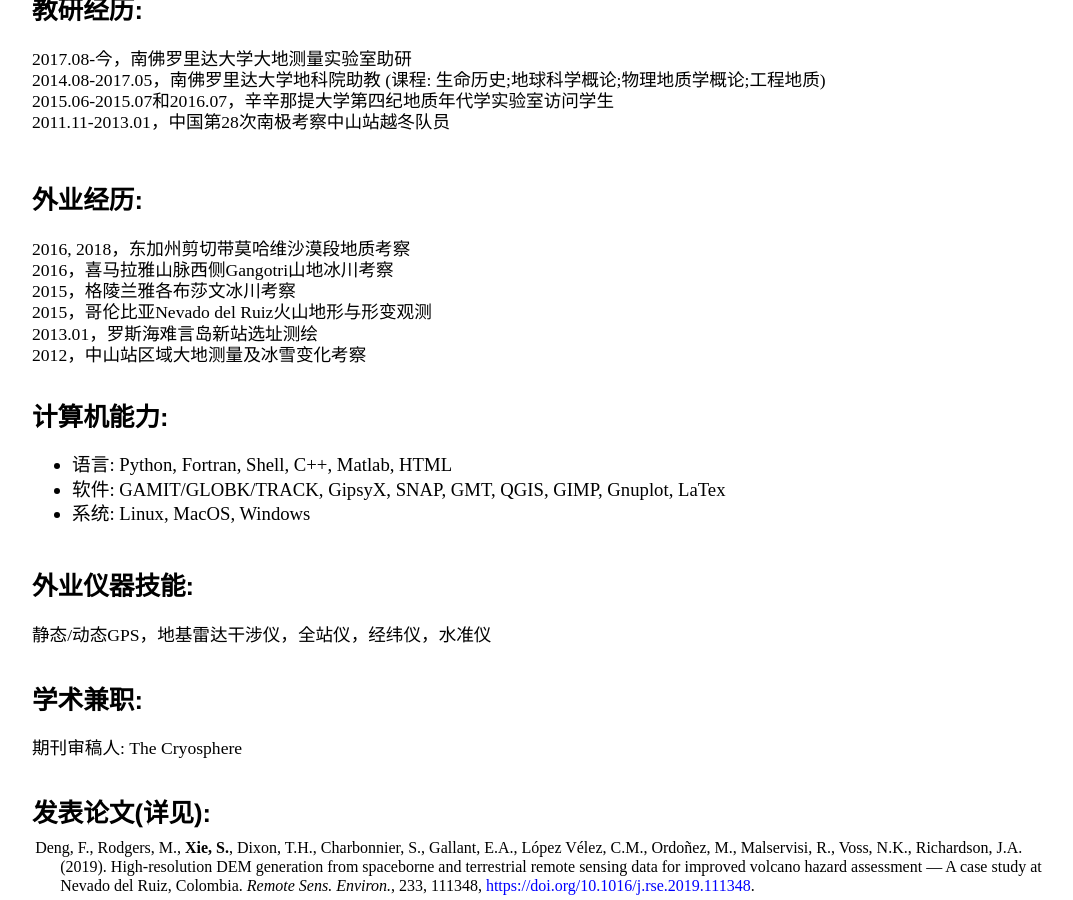
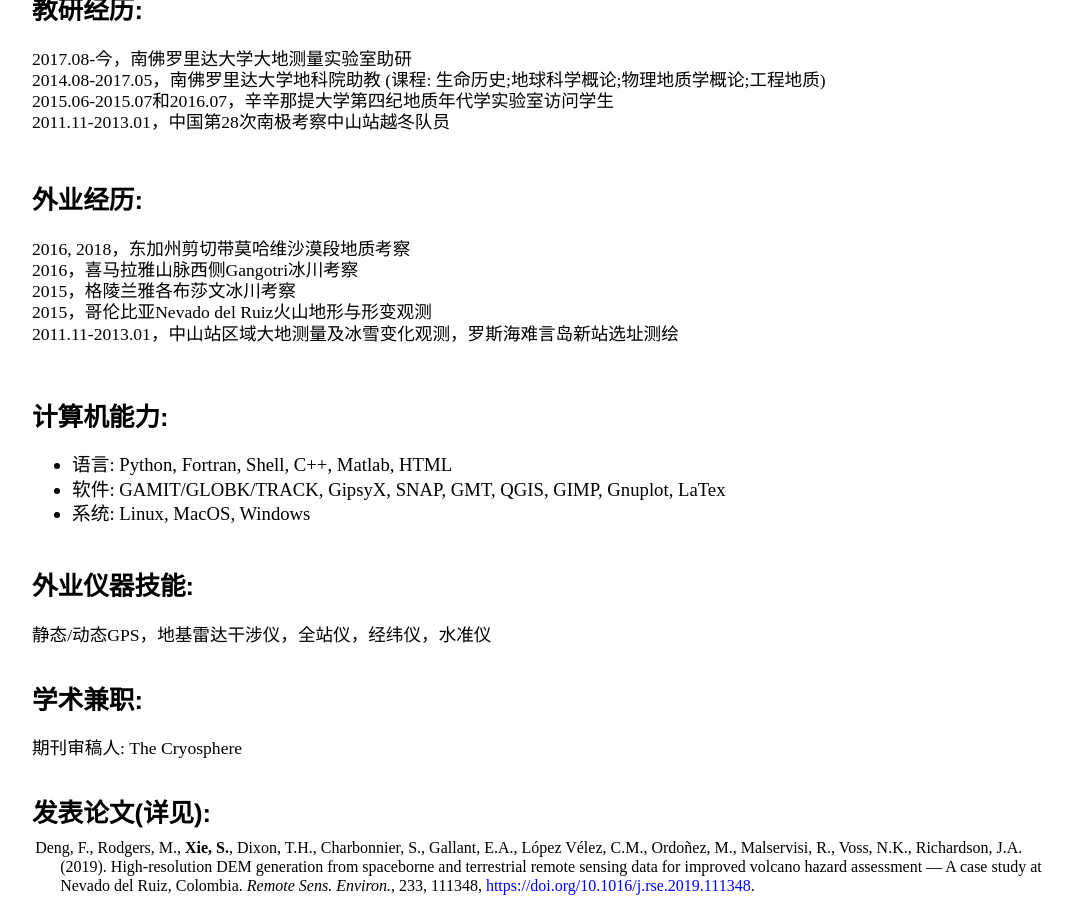
Before and after one commit to suruixie/suruixie.github.io, a Jekyll site: the page built from Chinese/index.html, in a window 1280 px wide and 900 px high, scrolled down 439 px. Shown: the whole window, without its empty margins (96-1169 px from the left). Built offline with Jekyll 4.4.1, drawn with Linux system fonts in a browser that asks for light colours; a style sheet for code colours, icons or effects is not loaded.

Commit message:
Update index.html

```diff
--- a/Chinese/index.html
+++ b/Chinese/index.html
@@ -34,11 +34,10 @@ title: 苏锐的中文页面
 	<div class="sideText">
 	    <h4 style="margin-top:6em;margin-bottom:0.2em;">外业经历: </h4>
 	    <p style="line-height: 120%;">2016, 2018，东加州剪切带莫哈维沙漠段地质考察<br>
-		    2016，喜马拉雅山脉西侧Gangotri山地冰川考察<br>
+		    2016，喜马拉雅山脉西侧Gangotri冰川考察<br>
 		    2015，格陵兰雅各布莎文冰川考察<br>
 		    2015，哥伦比亚Nevado del Ruiz火山地形与形变观测<br>
-		    2013.01，罗斯海难言岛新站选址测绘<br>
-		    2012，中山站区域大地测量及冰雪变化考察<br>
+		    2011.11-2013.01，中山站区域大地测量及冰雪变化观测，罗斯海难言岛新站选址测绘<br>
             </p>
 	</div>
 	<div class="sideText">
```
